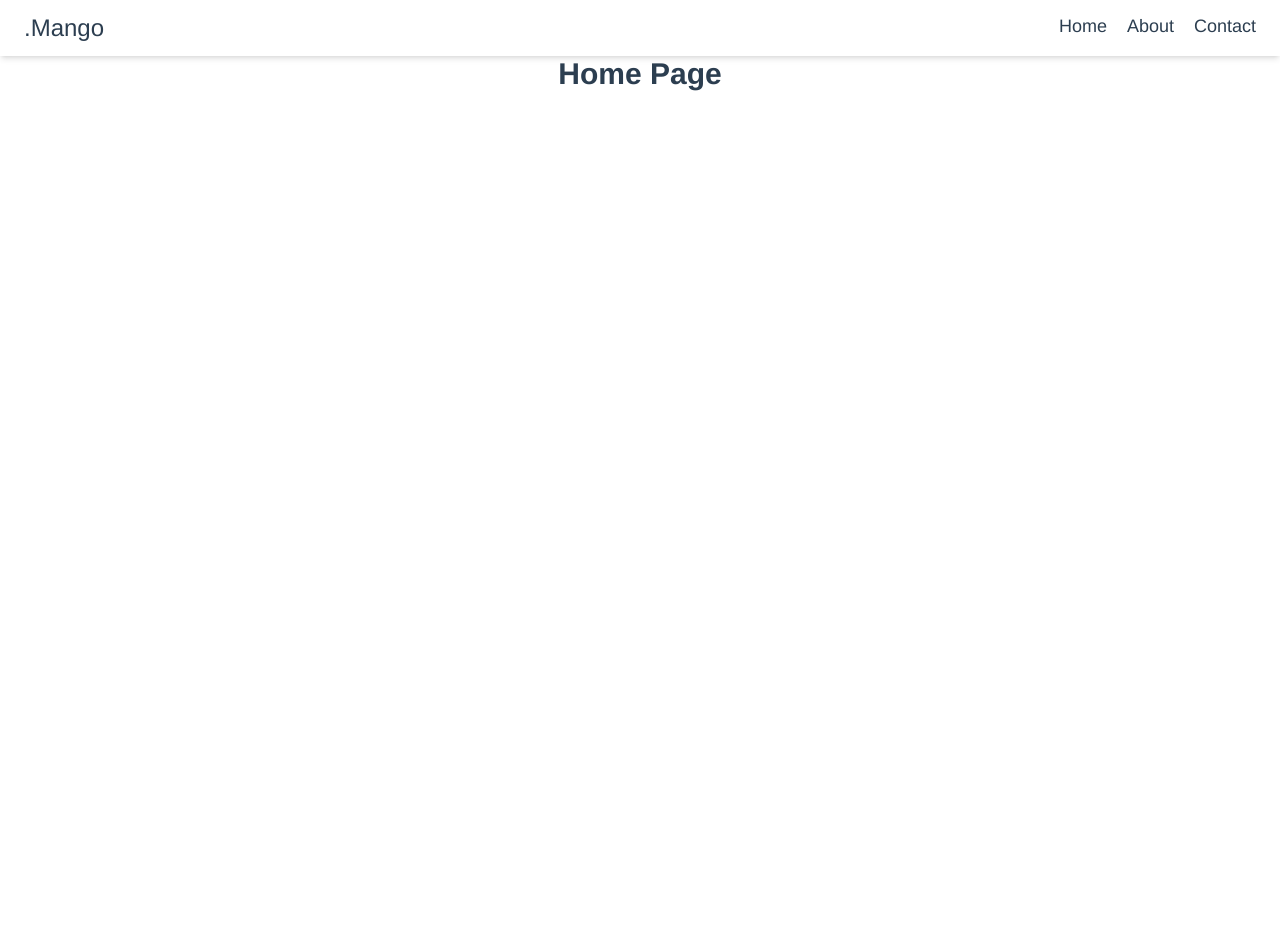
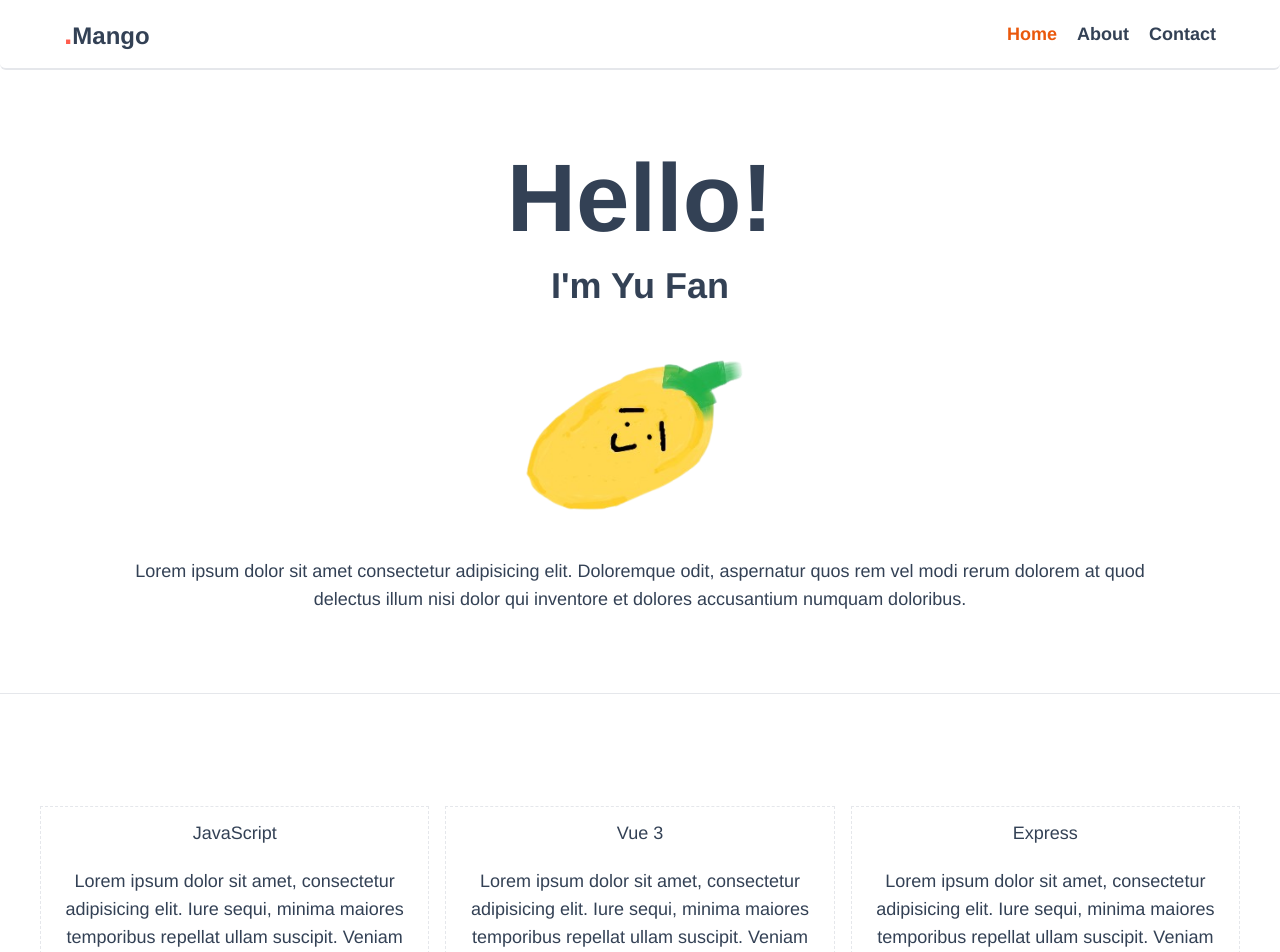
Before and after one commit to et860525/My-Portfolio, a Vue app: page / in a window 1280 px wide. Shown: the top 952 px of the page. Before the commit the page ends 800 px from the top, so only its background shows below. Built offline with nearby package versions, Linux system fonts and the light colour scheme.

Commit message:
Add Card component, Modify Nav
  Add:
    - Card Component
    - [Main Color](https://www.canva.com/colors/color-palettes/ripe-harvest/)
    - Mango.png
  Modify:
    - Nav
      - Font size, color
    - Hero
      - Font size, color
      - Mango.png
      - Use card component

```diff
--- a/src/App.vue
+++ b/src/App.vue
@@ -6,16 +6,16 @@ import NavItem from './components/NavItem.vue'
 </script>
 
 <template>
-  <Nav>
+  <Nav class="text-slate-700">
     <!-- router-link 經過編譯會變成 <a> -->
     <!-- 用 to 屬性來處理 URL -->
-    <NavItem to="/">Home</NavItem>
+    <NavItem to="/" :isActive="true">Home</NavItem>
     <NavItem to="/about">About</NavItem>
     <NavItem to="/contact">Contact</NavItem>
   </Nav>
 
   <!-- 根據 route 渲染相對的 .vue -->
-  <router-view></router-view>
+  <router-view class="text-slate-700 text-lg"></router-view>
 </template>
 
 <style>
@@ -24,6 +24,5 @@ import NavItem from './components/NavItem.vue'
   -webkit-font-smoothing: antialiased;
   -moz-osx-font-smoothing: grayscale;
   text-align: center;
-  color: #2c3e50;
 }
 </style>
--- /dev/null
+++ b/src/components/Card.vue
@@ -0,0 +1,20 @@
+<script setup lang="ts">
+	/*
+		Card component is show a 'headline' and 'text'
+	*/
+
+	interface CardProps {
+		title: string,
+		img?: string,
+		text: string
+	}
+
+	const cardProps = defineProps<CardProps>()
+</script>
+
+<template>
+	<div class="border border-dashed text-center">
+		<h1 class="py-3">{{title}}</h1>
+		<p class="py-2 px-4">{{text}}</p>
+	</div>
+</template>
--- a/src/components/Nav.vue
+++ b/src/components/Nav.vue
@@ -1,9 +1,10 @@
 <template>
-  <nav class="py-3 px-6 text-sm font-medium flex justify-between shadow-md">
-		<p class="text-2xl">.Mango</p>
-    <ul class="flex space-x-5 py-2 sm:py-0">
+  <nav class="px-16 py-4 text-sm font-medium flex justify-between items-center flex-col sm:flex-row rounded-b-md border-b-2">
+		<p class="text-2xl font-extrabold">
+      <span class="text-red-orange text-3xl">.</span>Mango
+    </p>
+    <ul class="flex space-x-5 py-2 sm:py-0 justify-center">
       <slot></slot>
     </ul>
   </nav>
-
 </template>
--- a/src/components/NavItem.vue
+++ b/src/components/NavItem.vue
@@ -1,16 +1,23 @@
+<script setup lang="ts">
+  import { reactive } from 'vue';
+
+
+  const props = defineProps({
+    to: { type: String, required: true },
+    isActive: Boolean
+  })
+
+  const classActive = reactive({
+    'text-orange-600': props.isActive,
+    'hover:text-orange-400': props.isActive,
+    'hover:text-slate-500': !props.isActive
+  })
+</script>
+
 <template>
   <li>
-		<router-link :to="to" class="text-lg"><slot></slot></router-link>
+		<router-link :to="to" class="text-lg font-bold ease-in-out" :class="classActive">
+      <slot></slot>
+    </router-link>
   </li>
 </template>
-
-<script lang="ts">
-  export default {
-    props: {
-      to: {
-        type: String,
-        required: true,
-      }
-    },
-  }
-</script>
--- a/src/views/Home.vue
+++ b/src/views/Home.vue
@@ -1,7 +1,40 @@
+<script setup lang="ts">
+  import Card from "../components/Card.vue";
+
+  const cards = [
+    {
+      title: "JavaScript",
+      text: "Lorem ipsum dolor sit amet, consectetur adipisicing elit. Iure sequi, minima maiores temporibus repellat ullam suscipit. Veniam excepturi iusto optio voluptates? Doloremque fugiat dignissimos explicabo corporis quas itaque deserunt ipsa."
+    },
+    {
+      title: "Vue 3",
+      text: "Lorem ipsum dolor sit amet, consectetur adipisicing elit. Iure sequi, minima maiores temporibus repellat ullam suscipit. Veniam excepturi iusto optio voluptates? Doloremque fugiat dignissimos explicabo corporis quas itaque deserunt ipsa."
+    },
+    {
+      title: "Express",
+      text: "Lorem ipsum dolor sit amet, consectetur adipisicing elit. Iure sequi, minima maiores temporibus repellat ullam suscipit. Veniam excepturi iusto optio voluptates? Doloremque fugiat dignissimos explicabo corporis quas itaque deserunt ipsa."
+    }
+  ]
+</script>
+
 <template>
-  <div class="container mx-auto">
-    <h1 class="text-3xl font-bold">
-      Home Page
-    </h1>
+  <div class="container mx-auto py-20">
+    <div id="hero">
+      <h1 class="text-8xl font-bold">
+        Hello!
+      </h1>
+      <h1 class="text-4xl font-bold my-5">
+        I'm Yu Fan
+      </h1>
+      <img src="../assets/images/Mango.png" alt="Mango.png" class="mx-auto w-64">
+      <p class="px-10 sm:px-32 mb-20">Lorem ipsum dolor sit amet consectetur adipisicing elit. Doloremque odit, aspernatur quos rem vel modi rerum dolorem at quod delectus illum nisi dolor qui inventore et dolores accusantium numquam doloribus.</p>
+    </div>
+    <hr>
+    <div id="cards" class="px-10 my-28">
+      <div class="grid gap-4 grid-cols-1 sm:grid-cols-3 grid-rows-3">
+        <!-- <Card :title="'JavaScript'" :text="cardText"></Card>  -->
+        <Card v-for="card in cards" :title="card.title" :text="card.text"></Card>
+      </div>
+    </div>
   </div>
 </template>
--- a/tailwind.config.js
+++ b/tailwind.config.js
@@ -5,7 +5,13 @@ module.exports = {
     "./src/**/*.{vue,js,ts,jsx,tsx}",
   ],
   theme: {
-    extend: {},
+    extend: {
+      colors: {
+        'red-orange': '#FF5C4D',
+        'mimosa': '#FFCD58',
+        'chartreuse': '#DAD870'
+      },
+    },
   },
   plugins: [],
 }
```
Also changed, not shown: src/assets/images/Mango.png (added).
